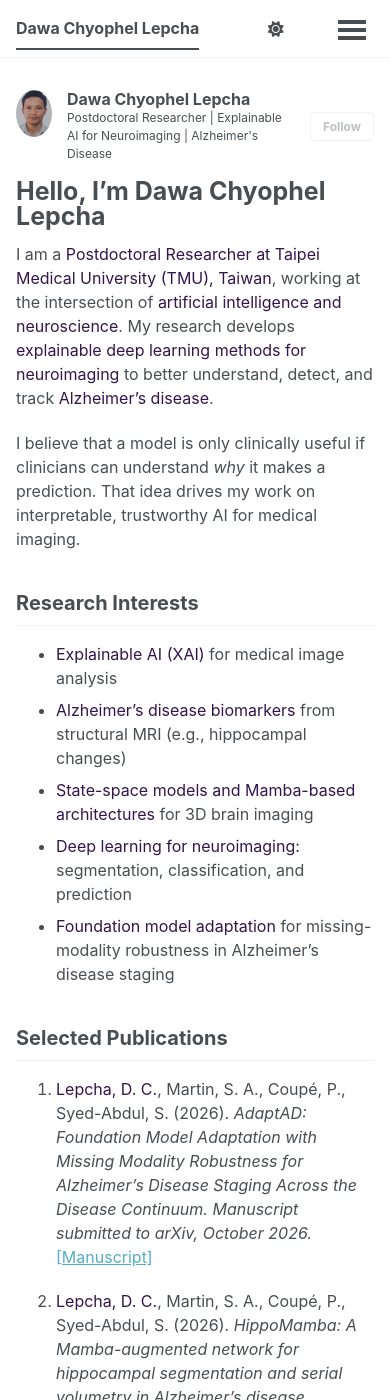
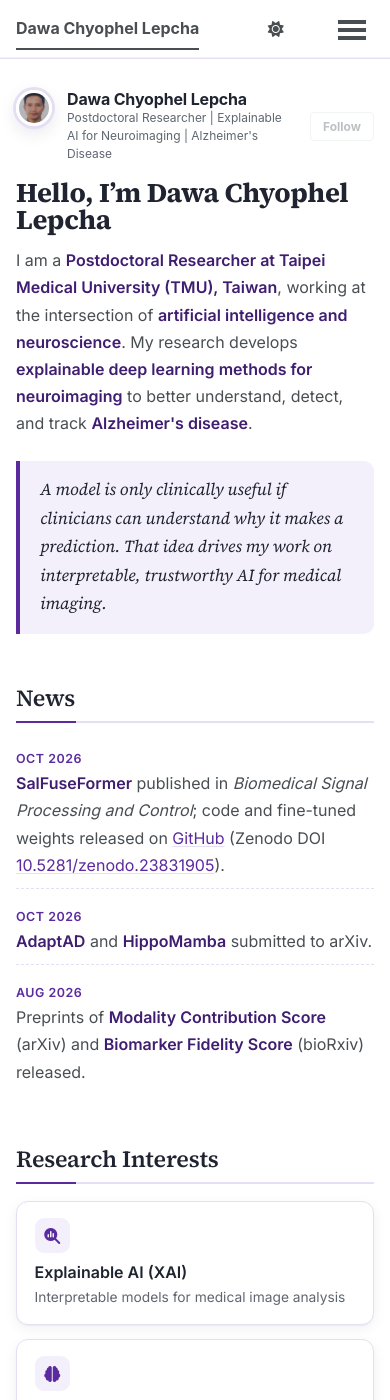
Before and after one commit to dawachyophel/dawachyophel.github.io, a Jekyll site: the page built from _pages/about.md, in a window 390 px wide and 1400 px high. Built offline with Jekyll 4.4.1, drawn with Linux system fonts in a browser that asks for light colours; a style sheet for code colours, icons or effects is not loaded; some of the changed text lies outside the part shown.

Commit message:
Refresh homepage design: cards, news, typography; unpin footer

```diff
--- a/_includes/head/custom.html
+++ b/_includes/head/custom.html
@@ -1,6 +1,12 @@
 {% include base_path %}
 
 <!-- start custom head snippets -->
+
+<!-- Web fonts: Inter (text) and Source Serif 4 (headings) -->
+<link rel="preconnect" href="https://fonts.googleapis.com">
+<link rel="preconnect" href="https://fonts.gstatic.com" crossorigin>
+<link rel="stylesheet" href="https://fonts.googleapis.com/css2?family=Inter:wght@400;500;600;700&family=Source+Serif+4:ital,opsz,wght@0,8..60,600;0,8..60,700;1,8..60,400&display=swap">
+
 
 <!-- Support for Academicons -->
 <link rel="preload" href="https://cdn.jsdelivr.net/gh/jpswalsh/academicons@1/css/academicons.min.css" as="style" onload="this.onload=null;this.rel='stylesheet'">
--- a/_pages/about.md
+++ b/_pages/about.md
@@ -8,45 +8,51 @@ redirect_from:
   - /about.html
 ---
 
-I am a **Postdoctoral Researcher at Taipei Medical University (TMU), Taiwan**, working at the intersection of **artificial intelligence and neuroscience**. My research develops **explainable deep learning methods for neuroimaging** to better understand, detect, and track **Alzheimer's disease**.
+<p class="intro-lead">I am a <strong>Postdoctoral Researcher at Taipei Medical University (TMU), Taiwan</strong>, working at the intersection of <strong>artificial intelligence and neuroscience</strong>. My research develops <strong>explainable deep learning methods for neuroimaging</strong> to better understand, detect, and track <strong>Alzheimer's disease</strong>.</p>
 
-I believe that a model is only clinically useful if clinicians can understand *why* it makes a prediction. That idea drives my work on interpretable, trustworthy AI for medical imaging.
+<div class="intro-quote">A model is only clinically useful if clinicians can understand <em>why</em> it makes a prediction. That idea drives my work on interpretable, trustworthy AI for medical imaging.</div>
+
+## News
+
+<ul class="news">
+<li><span class="when">Oct 2026</span><span><strong>SalFuseFormer</strong> published in <em>Biomedical Signal Processing and Control</em>; code and fine-tuned weights released on <a href="https://github.com/dawachyophel/SalFuseFormer">GitHub</a> (Zenodo DOI <a href="https://doi.org/10.5281/zenodo.23831905">10.5281/zenodo.23831905</a>).</span></li>
+<li><span class="when">Oct 2026</span><span><strong>AdaptAD</strong> and <strong>HippoMamba</strong> submitted to arXiv.</span></li>
+<li><span class="when">Aug 2026</span><span>Preprints of <strong>Modality Contribution Score</strong> (arXiv) and <strong>Biomarker Fidelity Score</strong> (bioRxiv) released.</span></li>
+</ul>
 
 ## Research Interests
 
-- **Explainable AI (XAI)** for medical image analysis
-- **Alzheimer's disease biomarkers** from structural MRI (e.g., hippocampal changes)
-- **State-space models and Mamba-based architectures** for 3D brain imaging
-- **Deep learning for neuroimaging:** segmentation, classification, and prediction
-- **Foundation model adaptation** for missing-modality robustness in Alzheimer's disease staging
+<div class="interest-grid">
+<div class="interest-card"><i class="fas fa-magnifying-glass-chart" aria-hidden="true"></i><span class="t">Explainable AI (XAI)</span><span class="d">Interpretable models for medical image analysis</span></div>
+<div class="interest-card"><i class="fas fa-brain" aria-hidden="true"></i><span class="t">Alzheimer's disease biomarkers</span><span class="d">From structural MRI, e.g. hippocampal changes</span></div>
+<div class="interest-card"><i class="fas fa-wave-square" aria-hidden="true"></i><span class="t">State-space &amp; Mamba models</span><span class="d">Architectures for 3D brain imaging</span></div>
+<div class="interest-card"><i class="fas fa-layer-group" aria-hidden="true"></i><span class="t">Deep learning for neuroimaging</span><span class="d">Segmentation, classification and prediction</span></div>
+<div class="interest-card"><i class="fas fa-puzzle-piece" aria-hidden="true"></i><span class="t">Foundation model adaptation</span><span class="d">Missing-modality robustness in AD staging</span></div>
+</div>
 
 ## Selected Publications
 
-1. **Lepcha, D. C.**, Martin, S. A., Coupé, P., Syed-Abdul, S. (2026). *AdaptAD: Foundation Model Adaptation with Missing Modality Robustness for Alzheimer's Disease Staging Across the Disease Continuum.* *Manuscript submitted to arXiv, October 2026.* [[Manuscript]](https://drive.google.com/drive/folders/1KEFssdJbGcaZ4WArf2ct12SZj2k_Go7R)
-
-2. **Lepcha, D. C.**, Martin, S. A., Coupé, P., Syed-Abdul, S. (2026). *HippoMamba: A Mamba-augmented network for hippocampal segmentation and serial volumetry in Alzheimer's disease.* *Manuscript submitted to arXiv, October 2026.* [[Manuscript]](https://drive.google.com/drive/folders/1KEFssdJbGcaZ4WArf2ct12SZj2k_Go7R)
-
-3. Dhar, E., **Lepcha, D. C.**, Ali, A., Mallik, S., Gaur, L., Syed-Abdul, S. (2027). *SalFuseFormer: A Saliency-Guided Fusion Transformer Framework for Clinically Motivated Multi-Modal Medical Image Fusion.* **Biomedical Signal Processing and Control**, 131, 111701. [[Paper]](https://www.sciencedirect.com/science/article/pii/S1746809426022597) [[DOI]](https://doi.org/10.1016/j.bspc.2026.111701) [[Code]](https://github.com/dawachyophel/SalFuseFormer)
-
-4. **Lepcha, D. C.**, Ali, A., Goyal, B., Syed-Abdul, S., Gaur, L., Alon, I., Zhang, J. Z. (2026). *Agentic Artificial Intelligence for Information Fusion: Architectures, Coordination, and Decision Intelligence.* **Journal of Organizational and End User Computing (JOEUC)**, 38(1), 1–33. [[Paper]](https://www.igi-global.com/article/agentic-artificial-intelligence-for-information-fusion/418738)
-
-5. **Lepcha, D. C.**, Goyal, B., Dogra, A., et al. (2025). *Low-dose computed tomography image denoising using pixel level non-local self-similarity prior with non-local means for healthcare informatics.* **Scientific Reports**, 15, 25095. [[Paper]](https://doi.org/10.1038/s41598-025-10139-2)
-
-6. **Lepcha, D. C.**, Goyal, B., Dogra, A., Goyal, V., et al. (2023). *Image Super-Resolution: A Comprehensive Review, Recent Trends, Challenges and Applications.* **Information Fusion**, 91, 230–260. [[Paper]](https://doi.org/10.1016/j.inffus.2022.10.007)
-
-7. **Lepcha, D. C.**, Goyal, B., Dogra, A., Sharma, K. P., Gupta, D. N., et al. (2023). *A Deep Journey into Image Enhancement: A Survey of Current and Emerging Trends.* **Information Fusion**, 93, 36–76. [[Paper]](https://doi.org/10.1016/j.inffus.2022.12.012)
-
-8. **Lepcha, D. C.**, Goyal, B., Dogra, A., Alkhayyat, A., Sahu, P. K., Ali, A., Kukreja, V., et al. (2025). *Deep Learning in Medical Image Analysis: A Comprehensive Review of Algorithms, Trends, Applications, and Challenges.* **Computer Modeling in Engineering & Sciences (CMES)**, 145(2), 1487–1573. [[Paper]](https://doi.org/10.32604/cmes.2025.070964)
-
-9. **Lepcha, D. C.**, Syed-Abdul, S., Ali, A., Vashisht, D. (Eds.). *Deep Learning for Medical Imaging: Foundations, Clinical Applications, and Future Horizons in Radiology and Digital Pathology.* **Bentham Science Publishers**, Singapore. *Conditionally accepted.*
+<ol class="pub-list">
+<li class="pub"><div class="pub-top"><span class="year">2026</span><span class="tag new">Submitted</span></div><span class="title">AdaptAD: Foundation Model Adaptation with Missing Modality Robustness for Alzheimer's Disease Staging Across the Disease Continuum</span><span class="authors"><strong>Lepcha, D. C.</strong>, Martin, S. A., Coupé, P., Syed-Abdul, S.</span><span class="venue"><em>Manuscript submitted to arXiv</em>, October 2026</span><div class="links"><a href="https://drive.google.com/drive/folders/1KEFssdJbGcaZ4WArf2ct12SZj2k_Go7R"><i class="fas fa-file-pdf" aria-hidden="true"></i>Manuscript</a></div></li>
+<li class="pub"><div class="pub-top"><span class="year">2026</span><span class="tag new">Submitted</span></div><span class="title">HippoMamba: A Mamba-augmented network for hippocampal segmentation and serial volumetry in Alzheimer's disease</span><span class="authors"><strong>Lepcha, D. C.</strong>, Martin, S. A., Coupé, P., Syed-Abdul, S.</span><span class="venue"><em>Manuscript submitted to arXiv</em>, October 2026</span><div class="links"><a href="https://drive.google.com/drive/folders/1KEFssdJbGcaZ4WArf2ct12SZj2k_Go7R"><i class="fas fa-file-pdf" aria-hidden="true"></i>Manuscript</a></div></li>
+<li class="pub"><div class="pub-top"><span class="year">2027</span><span class="tag">Journal</span></div><span class="title">SalFuseFormer: A Saliency-Guided Fusion Transformer Framework for Clinically Motivated Multi-Modal Medical Image Fusion</span><span class="authors">Dhar, E., <strong>Lepcha, D. C.</strong>, Ali, A., Mallik, S., Gaur, L., Syed-Abdul, S.</span><span class="venue"><em>Biomedical Signal Processing and Control</em>, 131, 111701</span><div class="links"><a href="https://www.sciencedirect.com/science/article/pii/S1746809426022597"><i class="fas fa-file-lines" aria-hidden="true"></i>Paper</a><a href="https://doi.org/10.1016/j.bspc.2026.111701"><i class="fas fa-link" aria-hidden="true"></i>DOI</a><a href="https://github.com/dawachyophel/SalFuseFormer"><i class="fab fa-github" aria-hidden="true"></i>Code</a></div></li>
+<li class="pub"><div class="pub-top"><span class="year">2026</span><span class="tag">Journal</span></div><span class="title">Agentic Artificial Intelligence for Information Fusion: Architectures, Coordination, and Decision Intelligence</span><span class="authors"><strong>Lepcha, D. C.</strong>, Ali, A., Goyal, B., Syed-Abdul, S., Gaur, L., Alon, I., Zhang, J. Z.</span><span class="venue"><em>Journal of Organizational and End User Computing (JOEUC)</em>, 38(1), 1–33</span><div class="links"><a href="https://www.igi-global.com/article/agentic-artificial-intelligence-for-information-fusion/418738"><i class="fas fa-file-lines" aria-hidden="true"></i>Paper</a></div></li>
+<li class="pub"><div class="pub-top"><span class="year">2025</span><span class="tag">Journal</span></div><span class="title">Low-dose computed tomography image denoising using pixel level non-local self-similarity prior with non-local means for healthcare informatics</span><span class="authors"><strong>Lepcha, D. C.</strong>, Goyal, B., Dogra, A., et al.</span><span class="venue"><em>Scientific Reports</em>, 15, 25095</span><div class="links"><a href="https://doi.org/10.1038/s41598-025-10139-2"><i class="fas fa-file-lines" aria-hidden="true"></i>Paper</a></div></li>
+<li class="pub"><div class="pub-top"><span class="year">2023</span><span class="tag">Review</span></div><span class="title">Image Super-Resolution: A Comprehensive Review, Recent Trends, Challenges and Applications</span><span class="authors"><strong>Lepcha, D. C.</strong>, Goyal, B., Dogra, A., Goyal, V., et al.</span><span class="venue"><em>Information Fusion</em>, 91, 230–260</span><div class="links"><a href="https://doi.org/10.1016/j.inffus.2022.10.007"><i class="fas fa-file-lines" aria-hidden="true"></i>Paper</a></div></li>
+<li class="pub"><div class="pub-top"><span class="year">2023</span><span class="tag">Review</span></div><span class="title">A Deep Journey into Image Enhancement: A Survey of Current and Emerging Trends</span><span class="authors"><strong>Lepcha, D. C.</strong>, Goyal, B., Dogra, A., Sharma, K. P., Gupta, D. N., et al.</span><span class="venue"><em>Information Fusion</em>, 93, 36–76</span><div class="links"><a href="https://doi.org/10.1016/j.inffus.2022.12.012"><i class="fas fa-file-lines" aria-hidden="true"></i>Paper</a></div></li>
+<li class="pub"><div class="pub-top"><span class="year">2025</span><span class="tag">Review</span></div><span class="title">Deep Learning in Medical Image Analysis: A Comprehensive Review of Algorithms, Trends, Applications, and Challenges</span><span class="authors"><strong>Lepcha, D. C.</strong>, Goyal, B., Dogra, A., Alkhayyat, A., Sahu, P. K., Ali, A., Kukreja, V., et al.</span><span class="venue"><em>Computer Modeling in Engineering &amp; Sciences (CMES)</em>, 145(2), 1487–1573</span><div class="links"><a href="https://doi.org/10.32604/cmes.2025.070964"><i class="fas fa-file-lines" aria-hidden="true"></i>Paper</a></div></li>
+<li class="pub"><div class="pub-top"><span class="tag">Edited book</span><span class="tag">Conditionally accepted</span></div><span class="title">Deep Learning for Medical Imaging: Foundations, Clinical Applications, and Future Horizons in Radiology and Digital Pathology</span><span class="authors"><strong>Lepcha, D. C.</strong>, Syed-Abdul, S., Ali, A., Vashisht, D. (Eds.)</span><span class="venue"><em>Bentham Science Publishers</em>, Singapore</span></li>
+</ol>
 
 ### Under review
 
-- *Modality Contribution Score: per-patient attribution of structural MRI and amyloid PET in Alzheimer's disease* (arXiv:2608.24931; revised version in preparation). [[Paper]](https://arxiv.org/abs/2608.24931) [[DOI]](https://doi.org/10.48550/arXiv.2608.24931)
-- *Biomarker Fidelity Score: individual-level validation of explainability methods in 3D Alzheimer's disease MRI* (bioRxiv 2026; revised version in preparation). [[Paper]](https://www.biorxiv.org/content/10.64898/2026.08.15.744687v1) [[DOI]](https://doi.org/10.64898/2026.08.15.744687)
+<ol class="pub-list">
+<li class="pub"><div class="pub-top"><span class="tag">Under review</span><span class="tag">Revision in preparation</span></div><span class="title">Modality Contribution Score: per-patient attribution of structural MRI and amyloid PET in Alzheimer's disease</span><span class="venue"><em>arXiv:2608.24931</em></span><div class="links"><a href="https://arxiv.org/abs/2608.24931"><i class="fas fa-file-lines" aria-hidden="true"></i>Paper</a><a href="https://doi.org/10.48550/arXiv.2608.24931"><i class="fas fa-link" aria-hidden="true"></i>DOI</a></div></li>
+<li class="pub"><div class="pub-top"><span class="tag">Under review</span><span class="tag">Revision in preparation</span></div><span class="title">Biomarker Fidelity Score: individual-level validation of explainability methods in 3D Alzheimer's disease MRI</span><span class="venue"><em>bioRxiv</em>, 2026</span><div class="links"><a href="https://www.biorxiv.org/content/10.64898/2026.08.15.744687v1"><i class="fas fa-file-lines" aria-hidden="true"></i>Paper</a><a href="https://doi.org/10.64898/2026.08.15.744687"><i class="fas fa-link" aria-hidden="true"></i>DOI</a></div></li>
+</ol>
 
 For my complete publication record, see my [Google Scholar profile](https://scholar.google.com/citations?user=V_jqXJkAAAAJ).
 
 ## Collaboration
 
-I am always happy to discuss collaborations in explainable AI, neuroimaging, and clinical machine learning. I am particularly interested in connecting with groups working on multimodal neuroimaging, XAI validation, and clinical AI deployment. Feel free to reach out via email or connect on the links in the sidebar.
+<div class="callout">I am always happy to discuss collaborations in explainable AI, neuroimaging, and clinical machine learning. I am particularly interested in connecting with groups working on multimodal neuroimaging, XAI validation, and clinical AI deployment.<br><a class="btn-mail" href="mailto:{{ site.author.email }}"><i class="fas fa-envelope" aria-hidden="true"></i>Get in touch</a></div>
--- /dev/null
+++ b/_sass/layout/_custom.scss
@@ -0,0 +1,214 @@
+/* ==========================================================================
+   CUSTOM STYLING — homepage cards, publication list, typography
+   Uses CSS variables so the light and dark themes both work.
+   ========================================================================== */
+
+:root {
+  --ac:          #5b2a9e;   /* accent: deep violet */
+  --ac-strong:   #3f1d70;
+  --ac-soft:     #f4f0fb;   /* tinted card background */
+  --ac-border:   #e6def3;
+  --card-bg:     #ffffff;
+  --card-shadow: 0 1px 2px rgba(31, 17, 61, 0.05), 0 4px 14px rgba(31, 17, 61, 0.06);
+  --muted:       #5f6670;
+  --heading:     #1f2430;
+}
+html[data-theme="dark"] {
+  --ac:          #b79cf2;
+  --ac-strong:   #d6c6fa;
+  --ac-soft:     rgba(183, 156, 242, 0.08);
+  --ac-border:   rgba(183, 156, 242, 0.22);
+  --card-bg:     rgba(255, 255, 255, 0.03);
+  --card-shadow: none;
+  --muted:       #aab0b8;
+  --heading:     #eceef2;
+}
+
+/* ---------- typography ---------- */
+body { font-family: "Inter", $sans-serif; }
+.page__content { line-height: 1.7; }
+.page__title,
+.page__content h2,
+.page__content h3,
+.author__name {
+  font-family: "Source Serif 4", Georgia, serif;
+  color: var(--heading);
+  letter-spacing: -0.01em;
+}
+.page__title { font-size: 2.1em; font-weight: 700; }
+.page__content h2 {
+  font-size: 1.45em;
+  font-weight: 600;
+  margin-top: 2.2em;
+  padding-bottom: 0.35em;
+  border-bottom: 2px solid var(--ac-border);
+  position: relative;
+}
+.page__content h2::after {          /* short accent underline */
+  content: "";
+  position: absolute; left: 0; bottom: -2px;
+  width: 2.6em; height: 2px; background: var(--ac);
+}
+.page__content h3 { font-size: 1.15em; margin-top: 1.6em; }
+
+/* body links in the accent colour (theme default is turquoise) */
+.page__content a { color: var(--ac); text-decoration-color: var(--ac-border); text-underline-offset: 2px; }
+.page__content a:hover { color: var(--ac-strong); text-decoration-color: currentColor; }
+
+/* emphasised phrases in prose: accent colour, normal weight (kept from previous style) */
+.page__content strong,
+.page__content b { color: var(--ac-strong); font-weight: 600; }
+
+/* ---------- footer: in normal flow, not pinned over the content ---------- */
+.page__footer {
+  position: relative;
+  bottom: auto;
+  -webkit-animation: none;
+  animation: none;
+}
+
+/* ---------- masthead ---------- */
+.masthead {
+  backdrop-filter: saturate(160%) blur(6px);
+  border-bottom: 1px solid var(--ac-border);
+}
+.greedy-nav a { transition: color 0.15s ease; }
+.greedy-nav a:hover { color: var(--ac); }
+
+/* ---------- sidebar ---------- */
+.author__avatar img {
+  aspect-ratio: 1 / 1;
+  object-fit: cover;
+  object-position: center 30%;
+  border-radius: 50%;
+  border: 3px solid var(--card-bg);
+  box-shadow: 0 0 0 3px var(--ac-border), 0 6px 18px rgba(31, 17, 61, 0.12);
+}
+.author__name { font-size: 1.35em; font-weight: 700; }
+.author__bio { color: var(--muted); }
+.author__urls a { transition: color 0.15s ease; }
+.author__urls a:hover { color: var(--ac); }
+
+/* ---------- intro ---------- */
+.intro-lead { font-size: 1.08em; }
+.intro-quote {
+  margin: 1.4em 0 0.4em;
+  padding: 0.9em 1.2em;
+  border-left: 4px solid var(--ac);
+  background: var(--ac-soft);
+  border-radius: 0 10px 10px 0;
+  font-family: "Source Serif 4", Georgia, serif;
+  font-size: 1.05em;
+  font-style: italic;
+  color: var(--heading);
+}
+
+/* ---------- news ---------- */
+.news { list-style: none; margin: 1em 0 0; padding: 0; }
+.news li {
+  display: flex; gap: 1em; align-items: baseline;
+  padding: 0.55em 0;
+  border-bottom: 1px dashed var(--ac-border);
+}
+.news li:last-child { border-bottom: 0; }
+.news .when {
+  flex: 0 0 5.6em;
+  font-size: 0.78em; font-weight: 600; letter-spacing: 0.04em; text-transform: uppercase;
+  color: var(--ac);
+}
+
+/* ---------- research interest cards ---------- */
+.interest-grid {
+  display: grid;
+  grid-template-columns: repeat(auto-fill, minmax(220px, 1fr));
+  gap: 0.9em;
+  margin-top: 1.1em;
+}
+.interest-card {
+  background: var(--card-bg);
+  border: 1px solid var(--ac-border);
+  border-radius: 12px;
+  padding: 1em 1.1em;
+  box-shadow: var(--card-shadow);
+  transition: transform 0.15s ease, border-color 0.15s ease;
+}
+.interest-card:hover { transform: translateY(-2px); border-color: var(--ac); }
+.interest-card i {
+  display: inline-flex; align-items: center; justify-content: center;
+  width: 2.2em; height: 2.2em; border-radius: 9px;
+  background: var(--ac-soft); color: var(--ac);
+  margin-bottom: 0.55em;
+}
+.interest-card .t { display: block; font-weight: 600; color: var(--heading); line-height: 1.35; }
+.interest-card .d { display: block; font-size: 0.86em; color: var(--muted); line-height: 1.5; margin-top: 0.25em; }
+
+/* ---------- publication cards ---------- */
+.pub-list { list-style: none; margin: 1.1em 0 0; padding: 0; counter-reset: pub; }
+.pub {
+  position: relative;
+  background: var(--card-bg);
+  border: 1px solid var(--ac-border);
+  border-radius: 12px;
+  padding: 1em 1.2em 0.95em 1.2em;
+  margin-bottom: 0.85em;
+  box-shadow: var(--card-shadow);
+  line-height: 1.55;
+}
+.pub:hover { border-color: var(--ac); }
+.pub .pub-top { display: flex; flex-wrap: wrap; gap: 0.45em; align-items: center; margin-bottom: 0.35em; }
+.pub .year {
+  font-size: 0.74em; font-weight: 700; letter-spacing: 0.05em;
+  color: var(--ac); background: var(--ac-soft);
+  border-radius: 999px; padding: 0.15em 0.65em;
+}
+.pub .tag {
+  font-size: 0.7em; font-weight: 600; letter-spacing: 0.04em; text-transform: uppercase;
+  border-radius: 999px; padding: 0.15em 0.65em;
+  border: 1px solid var(--ac-border); color: var(--muted);
+}
+.pub .tag.new { border-color: transparent; background: var(--ac); color: #fff; }
+.pub .title { display: block; font-weight: 650; color: var(--heading); font-size: 1.02em; }
+.pub .authors { display: block; font-size: 0.88em; color: var(--muted); margin-top: 0.2em; }
+.pub .authors strong { color: var(--heading); font-weight: 650; }
+.pub .venue { display: block; font-size: 0.88em; margin-top: 0.15em; }
+.pub .venue em { color: var(--ac-strong); font-style: italic; font-weight: 500; }
+.pub .links { margin-top: 0.55em; display: flex; flex-wrap: wrap; gap: 0.4em; }
+.pub .links a {
+  display: inline-flex; align-items: center; gap: 0.35em;
+  font-size: 0.78em; font-weight: 600;
+  padding: 0.28em 0.75em;
+  border-radius: 999px;
+  border: 1px solid var(--ac-border);
+  color: var(--ac);
+  text-decoration: none;
+  transition: background 0.15s ease, color 0.15s ease, border-color 0.15s ease;
+}
+.pub .links a:hover { background: var(--ac); border-color: var(--ac); color: #fff; }
+
+/* ---------- collaboration callout ---------- */
+.callout {
+  margin-top: 1em;
+  padding: 1.1em 1.3em;
+  border-radius: 12px;
+  background: var(--ac-soft);
+  border: 1px solid var(--ac-border);
+}
+.callout .btn-mail {
+  display: inline-flex; align-items: center; gap: 0.45em;
+  margin-top: 0.6em;
+  padding: 0.45em 1em;
+  border-radius: 999px;
+  background: var(--ac); color: #fff !important;
+  font-size: 0.88em; font-weight: 600; text-decoration: none;
+}
+.callout .btn-mail:hover { background: var(--ac-strong); }
+html[data-theme="dark"] .callout .btn-mail { color: #1b1530 !important; }
+html[data-theme="dark"] .pub .tag.new,
+html[data-theme="dark"] .pub .links a:hover { color: #1b1530; }
+
+@media (max-width: 600px) {
+  .page__title { font-size: 1.7em; }
+  .news li { display: block; }
+  .news .when { display: block; margin-bottom: 0.1em; }
+  .pub { padding: 0.9em 1em; }
+}
--- a/assets/css/main.scss
+++ b/assets/css/main.scss
@@ -35,13 +35,6 @@
     "layout/page",
     "layout/archive",
     "layout/sidebar",
-    "layout/json_cv"
+    "layout/json_cv",
+    "layout/custom"
 ;
-
-/* Bold text in violet (main content only) */
-/* Formerly-bold text: Russian violet, normal weight */
-.page__content strong,
-.page__content b {
-  color: #32174d;
-  font-weight: 400;
-}
```
